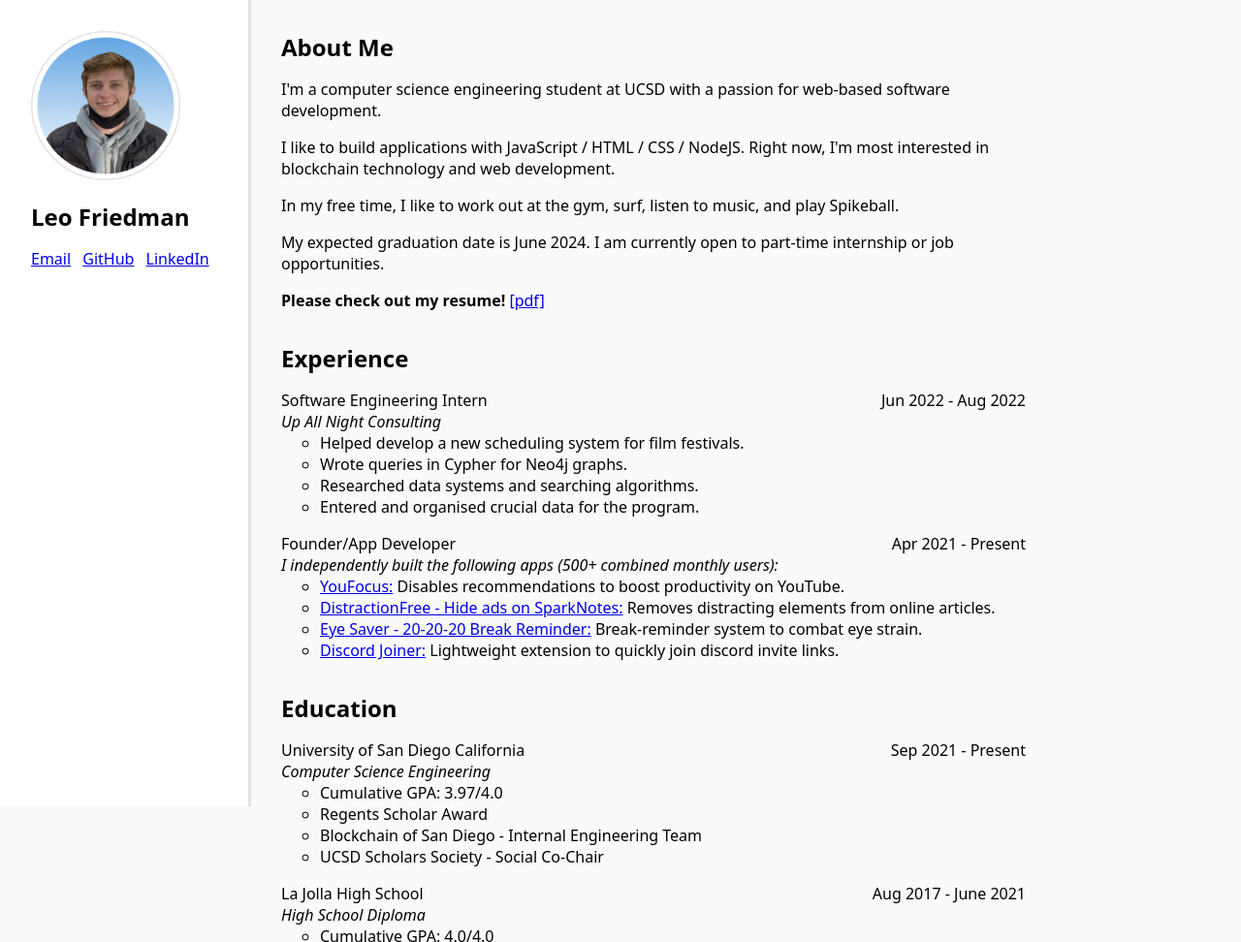
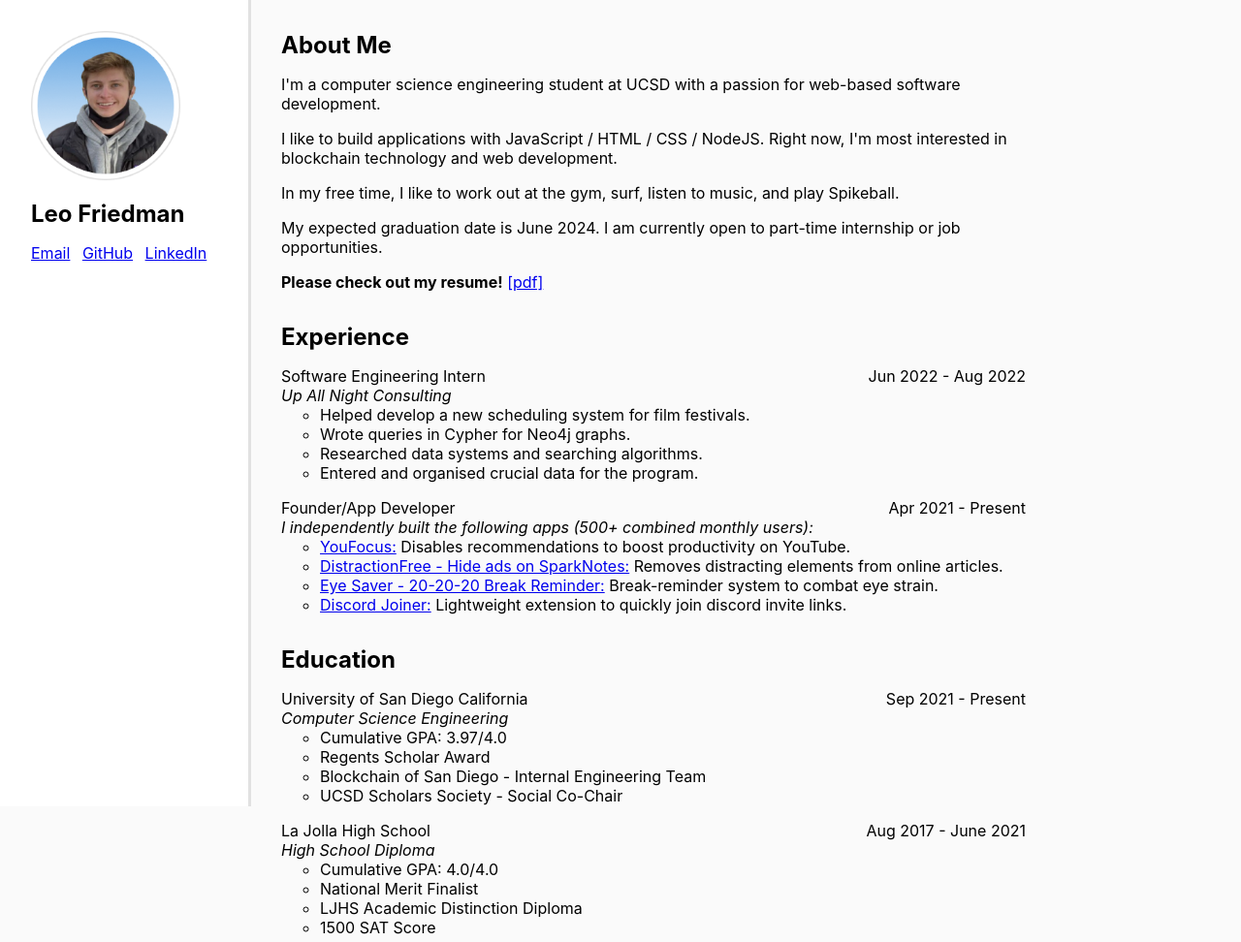
Before and after one commit to leo3friedman/leo3friedman.github.io, a plain HTML site: page index.html in a window 1280 px wide. Shown: the top 972 px of the page at 97% size. Drawn offline with Linux system fonts and the light colour scheme.

Commit message:
update font for more platforms

```diff
--- a/style.css
+++ b/style.css
@@ -4,7 +4,8 @@ html {
 body {
   margin: 0;
   padding: 0;
-  font-family: 'system-ui';
+  font-family: -apple-system, system-ui, BlinkMacSystemFont, "Segoe UI", Roboto,
+    Ubuntu;
 }
 
 a {
```
